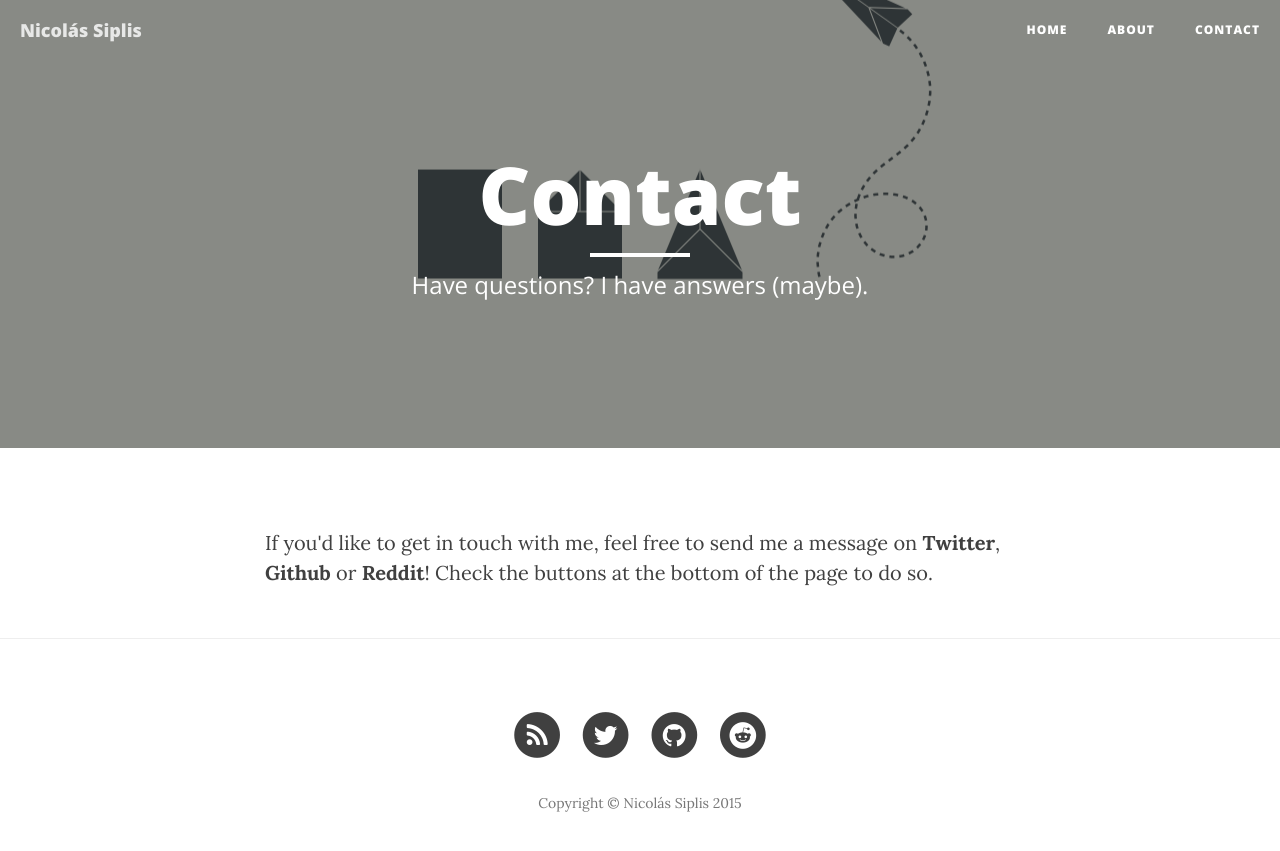
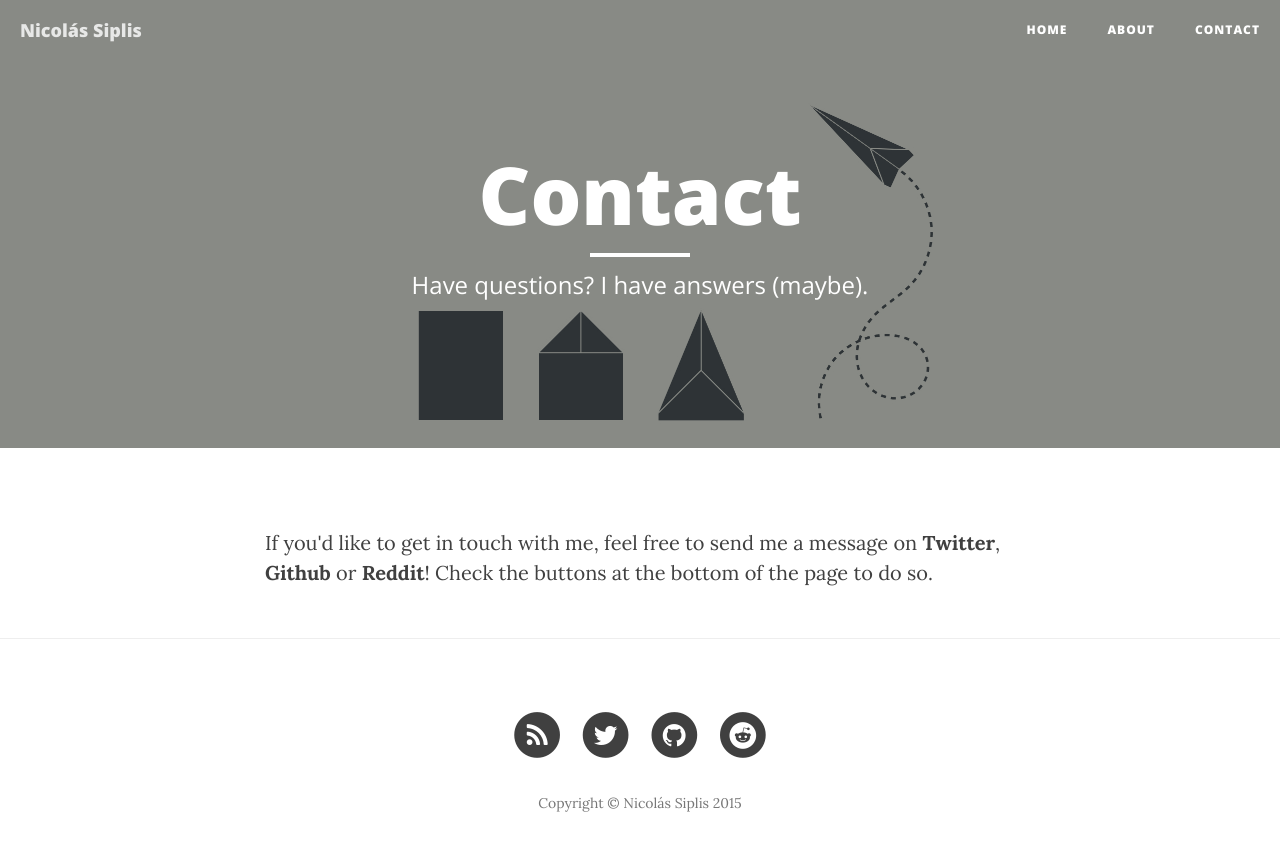
Before and after one commit to nicolas-siplis-zz/nicolas-siplis.github.io, a Jekyll site: the page built from contact.html, in a window 1280 px wide. Shown: the top 851 px of the page. Built offline with Jekyll 4.4.1, drawn with Linux system fonts in a browser that asks for light colours; nearby versions of some CDN libraries.

```diff
--- a/contact.html
+++ b/contact.html
@@ -2,7 +2,7 @@
 layout: page
 title: "Contact"
 description: "Have questions? I have answers (maybe)."
-header-img: "img/contact.png"
+header-img: "img/contact.jpg"
 ---
 
 <p>If you'd like to get in touch with me, feel free to send me a message on <b>Twitter</b>, <b>Github</b> or <b>Reddit</b>! Check the buttons at the bottom of the page to do so.</p>
```
Also changed, not shown: img/contact.jpg (added), img/contact.png (deleted).
